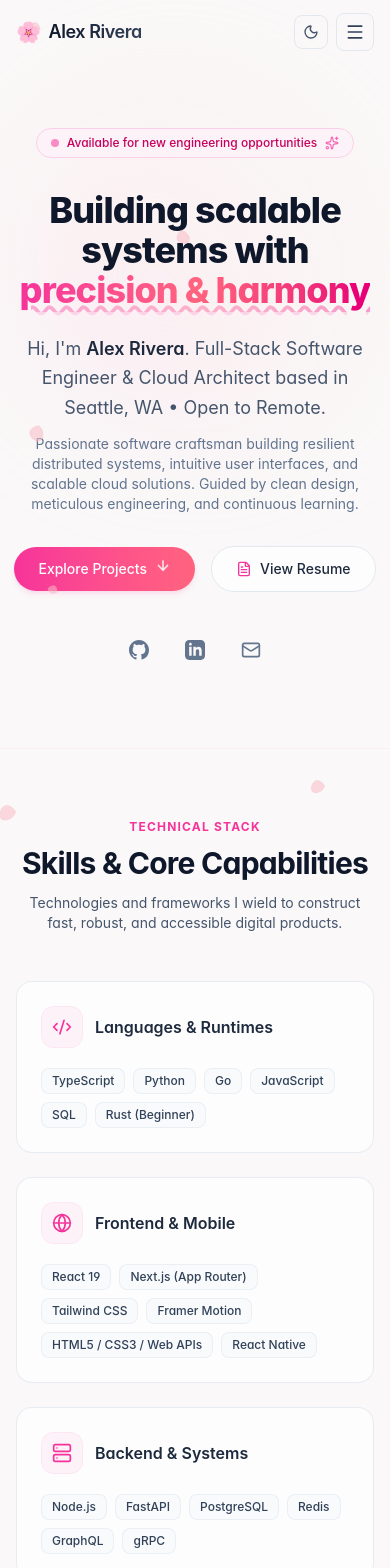
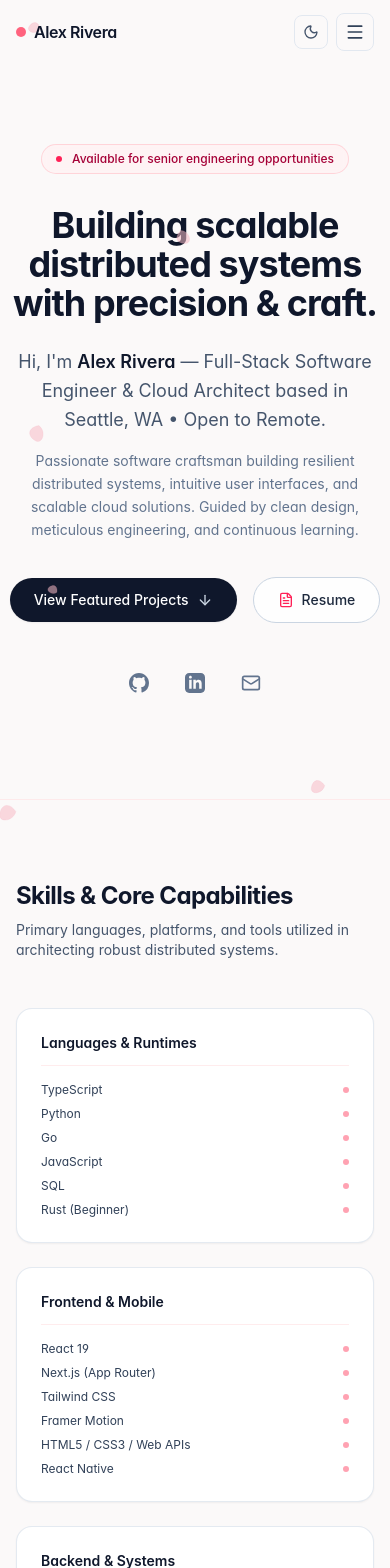
Before and after one commit to austinhttps/portfolio, a Next.js app: page / in a window 390 px wide. Shown: the top 1568 px of the page. Built offline with nearby package versions, Linux system fonts and the light colour scheme.

Commit message:
refactor(ui): remove AI slop, eliminate gradient text, remove eyebrow kickers, and elevate craft

```diff
--- a/src/app/globals.css
+++ b/src/app/globals.css
@@ -1,17 +1,25 @@
 @import "tailwindcss";
 
 :root {
-  --background: #faf8f8;
-  --foreground: #1e293b;
-  --blossom-pink: #ffd1dc;
-  --blossom-accent: #f472b6;
+  --background: #fbf9f9;
+  --foreground: #181d27;
+  --muted: #535862;
+  --border: #f2e3e6;
+  --card: #ffffff;
+  --sakura-accent: #e85d75;
+  --sakura-subtle: #fbebee;
+  --sakura-border: #f4c2cc;
 }
 
 .dark {
-  --background: #090d16;
-  --foreground: #f1f5f9;
-  --blossom-pink: #f472b6;
-  --blossom-accent: #fb7185;
+  --background: #0c0f17;
+  --foreground: #f4f5f7;
+  --muted: #9496a1;
+  --border: #232029;
+  --card: #131722;
+  --sakura-accent: #f27289;
+  --sakura-subtle: #241820;
+  --sakura-border: #4a2835;
 }
 
 html {
@@ -22,4 +30,44 @@ body {
   background-color: var(--background);
   color: var(--foreground);
   font-feature-settings: "cv02", "cv03", "cv04", "cv11";
+  text-rendering: optimizeLegibility;
+  -webkit-font-smoothing: antialiased;
 }
+
+/* Crafted custom selection */
+::selection {
+  background-color: #f7c5cc;
+  color: #5c1828;
+}
+
+.dark ::selection {
+  background-color: #531c2b;
+  color: #ffccd5;
+}
+
+/* Custom subtle scrollbar */
+::-webkit-scrollbar {
+  width: 8px;
+}
+
+::-webkit-scrollbar-track {
+  background: transparent;
+}
+
+::-webkit-scrollbar-thumb {
+  background: #e2d1d5;
+  border-radius: 4px;
+}
+
+.dark ::-webkit-scrollbar-thumb {
+  background: #2a2c3a;
+  border-radius: 4px;
+}
+
+::-webkit-scrollbar-thumb:hover {
+  background: #d8b8bf;
+}
+
+.dark ::-webkit-scrollbar-thumb:hover {
+  background: #3b3e52;
+}
--- a/src/components/HeroSection.tsx
+++ b/src/components/HeroSection.tsx
@@ -2,84 +2,64 @@
 
 import React from "react";
 import { portfolioData } from "@/data/portfolio";
-import { ArrowDown, Mail, FileText, Sparkles } from "lucide-react";
+import { ArrowDown, Mail, FileText } from "lucide-react";
 import { GithubIcon, LinkedinIcon } from "@/components/SocialIcons";
-import confetti from "canvas-confetti";
 
 export function HeroSection() {
   const { personal } = portfolioData;
 
-  const handleConfetti = () => {
-    confetti({
-      particleCount: 40,
-      spread: 60,
-      origin: { y: 0.7 },
-      colors: ["#ffd1dc", "#f7c5cc", "#ffb7c5", "#ffffff"],
-    });
-  };
-
   return (
     <section
       id="about"
-      className="relative pt-32 pb-20 md:pt-40 md:pb-32 flex flex-col items-center justify-center text-center overflow-hidden"
+      className="relative pt-36 pb-24 md:pt-44 md:pb-32 flex flex-col items-center justify-center text-center overflow-hidden"
     >
-      {/* Background glow decoration */}
-      <div className="absolute top-1/3 left-1/2 -translate-x-1/2 -translate-y-1/2 w-[340px] h-[340px] md:w-[600px] md:h-[600px] bg-gradient-to-tr from-pink-200/40 via-rose-100/30 to-transparent dark:from-pink-900/15 dark:via-rose-950/10 blur-3xl rounded-full pointer-events-none -z-10" />
-
-      {/* Status Pill */}
-      <div
-        onClick={handleConfetti}
-        className="cursor-pointer group inline-flex items-center gap-2 px-3.5 py-1.5 rounded-full border border-pink-200 dark:border-pink-900/60 bg-pink-50/80 dark:bg-pink-950/30 text-xs font-medium text-pink-700 dark:text-pink-300 mb-8 backdrop-blur-sm transition-all hover:scale-105 hover:border-pink-300"
-      >
-        <span className="flex h-2 w-2 rounded-full bg-pink-500 animate-pulse" />
-        <span>Available for new engineering opportunities</span>
-        <Sparkles className="w-3.5 h-3.5 text-pink-400 group-hover:rotate-45 transition-transform" />
+      {/* Availability Status */}
+      <div className="inline-flex items-center gap-2.5 px-3.5 py-1.5 rounded-full border border-rose-200/80 dark:border-rose-900/60 bg-rose-50/70 dark:bg-rose-950/30 text-xs font-medium text-rose-800 dark:text-rose-200 mb-8 backdrop-blur-xs">
+        <span className="flex h-1.5 w-1.5 rounded-full bg-rose-500" />
+        <span>Available for senior engineering opportunities</span>
       </div>
 
       {/* Main Headline */}
-      <h1 className="text-4xl sm:text-6xl md:text-7xl font-extrabold tracking-tight text-slate-900 dark:text-white max-w-4xl">
-        Building scalable systems with{" "}
-        <span className="bg-gradient-to-r from-pink-500 via-rose-400 to-pink-600 bg-clip-text text-transparent underline decoration-pink-300/40 decoration-wavy">
-          precision & harmony
-        </span>
+      <h1 className="text-4xl sm:text-6xl md:text-7xl font-bold tracking-tight text-slate-900 dark:text-white max-w-4xl leading-[1.08]">
+        Building scalable distributed systems with precision & craft.
       </h1>
 
-      {/* Subtitle */}
+      {/* Subtitle / Value Proposition */}
       <p className="mt-6 text-lg sm:text-xl text-slate-600 dark:text-slate-300 max-w-2xl px-4 leading-relaxed font-normal">
-        Hi, I&apos;m <strong className="font-semibold text-slate-800 dark:text-slate-100">{personal.name}</strong>. {personal.headline} based in {personal.location}.
+        Hi, I&apos;m <strong className="font-semibold text-slate-900 dark:text-slate-100">{personal.name}</strong> — {personal.headline} based in {personal.location}.
       </p>
 
       {/* Bio paragraph */}
-      <p className="mt-3 text-sm sm:text-base text-slate-500 dark:text-slate-400 max-w-xl px-4">
+      <p className="mt-4 text-sm sm:text-base text-slate-500 dark:text-slate-400 max-w-xl px-4 leading-relaxed">
         {personal.bio}
       </p>
 
-      {/* Primary Actions */}
-      <div className="mt-8 flex flex-wrap items-center justify-center gap-4">
+      {/* Actions */}
+      <div className="mt-9 flex flex-wrap items-center justify-center gap-4">
         <a
           href="#projects"
-          className="px-6 py-3 rounded-full bg-gradient-to-r from-pink-500 to-rose-400 hover:from-pink-600 hover:to-rose-500 text-white font-medium text-sm shadow-md hover:shadow-pink-500/20 shadow-pink-500/10 transition-all flex items-center gap-2"
+          className="group px-6 py-3 rounded-full bg-slate-900 hover:bg-slate-800 dark:bg-rose-500 dark:hover:bg-rose-600 text-white font-medium text-sm transition-all flex items-center gap-2 shadow-xs cursor-pointer"
         >
-          Explore Projects
-          <ArrowDown className="w-4 h-4 animate-bounce" />
+          <span>View Featured Projects</span>
+          <ArrowDown className="w-4 h-4 text-slate-300 dark:text-white transition-transform group-hover:translate-y-0.5" />
         </a>
 
         <a
           href={personal.resumeUrl}
-          className="px-6 py-3 rounded-full border border-slate-200 dark:border-slate-800 bg-white/70 dark:bg-slate-900/60 hover:bg-slate-50 dark:hover:bg-slate-800 text-slate-800 dark:text-slate-200 font-medium text-sm transition-all flex items-center gap-2 backdrop-blur-xs"
+          className="px-6 py-3 rounded-full border border-slate-300 dark:border-slate-800 bg-white/80 dark:bg-slate-900/80 hover:bg-slate-50 dark:hover:bg-slate-800 text-slate-800 dark:text-slate-200 font-medium text-sm transition-all flex items-center gap-2 cursor-pointer"
         >
-          <FileText className="w-4 h-4 text-pink-500" />
-          View Resume
+          <FileText className="w-4 h-4 text-rose-500" />
+          <span>Resume</span>
         </a>
       </div>
 
       {/* Social Icons Bar */}
-      <div className="mt-10 flex items-center gap-5 text-slate-500 dark:text-slate-400">
+      <div className="mt-10 flex items-center gap-4 text-slate-500 dark:text-slate-400">
         <a
           href={personal.socials.github}
           target="_blank"
           rel="noopener noreferrer"
-          className="hover:text-pink-600 dark:hover:text-pink-400 hover:scale-110 transition-all p-2 rounded-full hover:bg-pink-50 dark:hover:bg-pink-950/30"
+          className="hover:text-rose-600 dark:hover:text-rose-400 transition-colors p-2.5 rounded-full hover:bg-rose-50 dark:hover:bg-rose-950/40"
           aria-label="GitHub Profile"
         >
           <GithubIcon className="w-5 h-5" />
@@ -88,14 +68,14 @@ export function HeroSection() {
           href={personal.socials.linkedin}
           target="_blank"
           rel="noopener noreferrer"
-          className="hover:text-pink-600 dark:hover:text-pink-400 hover:scale-110 transition-all p-2 rounded-full hover:bg-pink-50 dark:hover:bg-pink-950/30"
+          className="hover:text-rose-600 dark:hover:text-rose-400 transition-colors p-2.5 rounded-full hover:bg-rose-50 dark:hover:bg-rose-950/40"
           aria-label="LinkedIn Profile"
         >
           <LinkedinIcon className="w-5 h-5" />
         </a>
         <a
           href={personal.socials.email}
-          className="hover:text-pink-600 dark:hover:text-pink-400 hover:scale-110 transition-all p-2 rounded-full hover:bg-pink-50 dark:hover:bg-pink-950/30"
+          className="hover:text-rose-600 dark:hover:text-rose-400 transition-colors p-2.5 rounded-full hover:bg-rose-50 dark:hover:bg-rose-950/40"
           aria-label="Send Email"
         >
           <Mail className="w-5 h-5" />
--- a/src/components/Navbar.tsx
+++ b/src/components/Navbar.tsx
@@ -9,7 +9,7 @@ const navLinks = [
   { name: "Skills", href: "#skills" },
   { name: "Projects", href: "#projects" },
   { name: "Experience", href: "#experience" },
-  { name: "Certs", href: "#certifications" },
+  { name: "Certifications", href: "#certifications" },
   { name: "Writing", href: "#writing" },
   { name: "Contact", href: "#contact" },
 ];
@@ -21,7 +21,7 @@ export function Navbar() {
 
   useEffect(() => {
     const handleScroll = () => {
-      setScrolled(window.scrollY > 20);
+      setScrolled(window.scrollY > 16);
     };
     window.addEventListener("scroll", handleScroll);
     return () => window.removeEventListener("scroll", handleScroll);
@@ -31,20 +31,18 @@ export function Navbar() {
     <header
       className={`fixed top-0 left-0 right-0 z-40 transition-all duration-300 ${
         scrolled
-          ? "bg-white/80 dark:bg-slate-950/80 backdrop-blur-md border-b border-pink-100 dark:border-pink-950/40 shadow-xs"
+          ? "bg-white/85 dark:bg-slate-950/85 backdrop-blur-md border-b border-rose-100/80 dark:border-rose-950/50 shadow-xs"
           : "bg-transparent border-b border-transparent"
       }`}
     >
       <div className="max-w-6xl mx-auto px-4 sm:px-6 lg:px-8 h-16 flex items-center justify-between">
-        {/* Brand / Logo */}
+        {/* Brand */}
         <a
           href="#"
-          className="flex items-center gap-2 group text-slate-800 dark:text-slate-100 font-semibold text-lg tracking-tight"
+          className="flex items-center gap-2 group text-slate-900 dark:text-slate-100 font-semibold tracking-tight"
         >
-          <span className="inline-block text-pink-400 group-hover:rotate-12 transition-transform duration-300 text-xl">
-            🌸
-          </span>
-          <span className="bg-gradient-to-r from-slate-900 to-slate-700 dark:from-white dark:to-slate-300 bg-clip-text text-transparent group-hover:from-pink-600 group-hover:to-rose-400 transition-colors">
+          <span className="w-2.5 h-2.5 rounded-full bg-rose-400 group-hover:scale-125 transition-transform duration-300" />
+          <span className="text-base font-semibold group-hover:text-rose-600 dark:group-hover:text-rose-400 transition-colors">
             Alex Rivera
           </span>
         </a>
@@ -55,7 +53,7 @@ export function Navbar() {
             <a
               key={link.name}
               href={link.href}
-              className="text-sm font-medium text-slate-600 dark:text-slate-300 hover:text-pink-600 dark:hover:text-pink-400 transition-colors"
+              className="text-xs uppercase tracking-wider font-medium text-slate-600 dark:text-slate-300 hover:text-rose-600 dark:hover:text-rose-400 transition-colors"
             >
               {link.name}
             </a>
@@ -64,25 +62,23 @@ export function Navbar() {
 
         {/* Control Buttons (Theme + Petals) */}
         <div className="hidden md:flex items-center gap-3">
-          {/* Petal animation toggle */}
           <button
             onClick={togglePetals}
-            title={petalsEnabled ? "Disable blossom petals" : "Enable blossom petals"}
-            className={`p-2 rounded-full border transition-all text-xs flex items-center gap-1.5 ${
+            title={petalsEnabled ? "Disable falling petals" : "Enable falling petals"}
+            className={`px-3 py-1.5 rounded-full border transition-all text-xs flex items-center gap-1.5 cursor-pointer ${
               petalsEnabled
-                ? "bg-pink-50 dark:bg-pink-950/40 border-pink-200 dark:border-pink-800 text-pink-600 dark:text-pink-300 shadow-xs"
-                : "bg-slate-100 dark:bg-slate-800 border-slate-200 dark:border-slate-700 text-slate-400"
+                ? "bg-rose-50 dark:bg-rose-950/40 border-rose-200 dark:border-rose-900/60 text-rose-700 dark:text-rose-300"
+                : "bg-slate-100 dark:bg-slate-800 border-slate-200 dark:border-slate-700 text-slate-500"
             }`}
             aria-label="Toggle cherry blossom petals animation"
           >
             <Sparkles className="w-3.5 h-3.5" />
-            <span className="text-xs font-medium">Petals</span>
+            <span className="font-medium">Petals</span>
           </button>
 
-          {/* Light / Dark Mode Toggle */}
           <button
             onClick={toggleTheme}
-            className="p-2 rounded-full border border-slate-200 dark:border-slate-800 bg-white/70 dark:bg-slate-900/70 text-slate-700 dark:text-slate-300 hover:text-pink-600 dark:hover:text-pink-400 transition-colors"
+            className="p-2 rounded-full border border-slate-200 dark:border-slate-800 bg-white/80 dark:bg-slate-900/80 text-slate-700 dark:text-slate-300 hover:text-rose-600 dark:hover:text-rose-400 hover:border-rose-200 dark:hover:border-rose-900/60 transition-colors cursor-pointer"
             aria-label="Toggle theme mode"
           >
             {theme === "dark" ? (
@@ -97,7 +93,7 @@ export function Navbar() {
         <div className="flex md:hidden items-center gap-2">
           <button
             onClick={toggleTheme}
-            className="p-2 rounded-lg border border-slate-200 dark:border-slate-800 text-slate-600 dark:text-slate-300"
+            className="p-2 rounded-lg border border-slate-200 dark:border-slate-800 text-slate-600 dark:text-slate-300 cursor-pointer"
             aria-label="Toggle theme"
           >
             {theme === "dark" ? (
@@ -108,7 +104,7 @@ export function Navbar() {
           </button>
           <button
             onClick={() => setMobileMenuOpen(!mobileMenuOpen)}
-            className="p-2 rounded-lg border border-slate-200 dark:border-slate-800 text-slate-700 dark:text-slate-300"
+            className="p-2 rounded-lg border border-slate-200 dark:border-slate-800 text-slate-700 dark:text-slate-300 cursor-pointer"
             aria-label="Open mobile menu"
           >
             {mobileMenuOpen ? <X className="w-5 h-5" /> : <Menu className="w-5 h-5" />}
@@ -118,13 +114,13 @@ export function Navbar() {
 
       {/* Mobile Drawer Menu */}
       {mobileMenuOpen && (
-        <div className="md:hidden bg-white/95 dark:bg-slate-950/95 backdrop-blur-lg border-b border-pink-100 dark:border-pink-950 px-4 py-4 space-y-3">
+        <div className="md:hidden bg-white/95 dark:bg-slate-950/95 backdrop-blur-md border-b border-rose-100 dark:border-rose-950 px-4 py-4 space-y-3">
           {navLinks.map((link) => (
             <a
               key={link.name}
               href={link.href}
               onClick={() => setMobileMenuOpen(false)}
-              className="block text-base font-medium text-slate-700 dark:text-slate-200 hover:text-pink-600 dark:hover:text-pink-400 py-1"
+              className="block text-sm font-medium text-slate-700 dark:text-slate-200 hover:text-rose-600 dark:hover:text-rose-400 py-1"
             >
               {link.name}
             </a>
@@ -133,9 +129,9 @@ export function Navbar() {
             <span className="text-xs text-slate-500 dark:text-slate-400">Blossom Animation</span>
             <button
               onClick={togglePetals}
-              className={`px-3 py-1 rounded-full text-xs font-medium border flex items-center gap-1.5 ${
+              className={`px-3 py-1 rounded-full text-xs font-medium border flex items-center gap-1.5 cursor-pointer ${
                 petalsEnabled
-                  ? "bg-pink-50 dark:bg-pink-950/40 border-pink-200 dark:border-pink-800 text-pink-600 dark:text-pink-300"
+                  ? "bg-rose-50 dark:bg-rose-950/40 border-rose-200 dark:border-rose-900/60 text-rose-700 dark:text-rose-300"
                   : "bg-slate-100 dark:bg-slate-800 border-slate-200 dark:border-slate-700 text-slate-400"
               }`}
             >
--- a/src/components/SkillsSection.tsx
+++ b/src/components/SkillsSection.tsx
@@ -2,65 +2,44 @@
 
 import React from "react";
 import { portfolioData } from "@/data/portfolio";
-import { Code2, Server, Globe, Cloud } from "lucide-react";
 
 export function SkillsSection() {
   const { skills } = portfolioData;
 
-  const getCategoryIcon = (index: number) => {
-    switch (index) {
-      case 0:
-        return <Code2 className="w-5 h-5 text-pink-500" />;
-      case 1:
-        return <Globe className="w-5 h-5 text-pink-500" />;
-      case 2:
-        return <Server className="w-5 h-5 text-pink-500" />;
-      default:
-        return <Cloud className="w-5 h-5 text-pink-500" />;
-    }
-  };
-
   return (
-    <section id="skills" className="py-16 border-t border-pink-100/60 dark:border-pink-950/40">
+    <section id="skills" className="py-20 border-t border-rose-100/70 dark:border-rose-950/40">
       <div className="max-w-6xl mx-auto px-4 sm:px-6 lg:px-8">
-        <div className="text-center max-w-2xl mx-auto mb-12">
-          <span className="text-xs uppercase tracking-widest text-pink-500 dark:text-pink-400 font-bold">
-            Technical Stack
-          </span>
-          <h2 className="mt-2 text-3xl font-bold tracking-tight text-slate-900 dark:text-white">
+        <div className="max-w-2xl mb-12">
+          <h2 className="text-2xl sm:text-3xl font-bold tracking-tight text-slate-900 dark:text-white">
             Skills & Core Capabilities
           </h2>
-          <p className="mt-3 text-slate-600 dark:text-slate-400 text-sm">
-            Technologies and frameworks I wield to construct fast, robust, and accessible digital products.
+          <p className="mt-2 text-slate-600 dark:text-slate-400 text-sm">
+            Primary languages, platforms, and tools utilized in architecting robust distributed systems.
           </p>
         </div>
 
         <div className="grid grid-cols-1 md:grid-cols-2 lg:grid-cols-4 gap-6">
-          {skills.map((category, idx) => (
+          {skills.map((category) => (
             <div
               key={category.title}
-              className="group p-6 rounded-2xl bg-white/70 dark:bg-slate-900/60 border border-slate-200/80 dark:border-slate-800/80 hover:border-pink-300 dark:hover:border-pink-900/80 transition-all hover:shadow-lg hover:shadow-pink-500/5 backdrop-blur-xs flex flex-col justify-between"
+              className="p-6 rounded-2xl bg-white dark:bg-slate-900/70 border border-slate-200/90 dark:border-slate-800/80 shadow-xs flex flex-col justify-between"
             >
               <div>
-                <div className="flex items-center gap-3 mb-4">
-                  <div className="p-2.5 rounded-xl bg-pink-50 dark:bg-pink-950/40 border border-pink-100 dark:border-pink-900/50">
-                    {getCategoryIcon(idx)}
-                  </div>
-                  <h3 className="font-semibold text-slate-800 dark:text-slate-200 text-base">
-                    {category.title}
-                  </h3>
-                </div>
+                <h3 className="font-semibold text-slate-900 dark:text-slate-100 text-sm pb-3 mb-4 border-b border-rose-100/70 dark:border-rose-950/50">
+                  {category.title}
+                </h3>
 
-                <div className="flex flex-wrap gap-2 pt-1">
+                <ul className="space-y-2">
                   {category.skills.map((skill) => (
-                    <span
+                    <li
                       key={skill.name}
-                      className="px-2.5 py-1 text-xs font-medium rounded-lg bg-slate-50 dark:bg-slate-800/80 text-slate-700 dark:text-slate-300 border border-slate-200/60 dark:border-slate-700/60 group-hover:border-pink-200 dark:group-hover:border-pink-900/40 transition-colors"
+                      className="text-xs text-slate-700 dark:text-slate-300 flex items-center justify-between"
                     >
-                      {skill.name}
-                    </span>
+                      <span>{skill.name}</span>
+                      <span className="w-1.5 h-1.5 rounded-full bg-rose-400/60" />
+                    </li>
                   ))}
-                </div>
+                </ul>
               </div>
             </div>
           ))}
```
Also changed, not shown: src/components/CertificationsSection.tsx (+17 -27 lines), src/components/ContactSection.tsx (+38 -53 lines), src/components/ExperienceSection.tsx (+26 -38 lines), src/components/Footer.tsx (+5 -5 lines), src/components/ProjectsSection.tsx (+21 -25 lines), src/components/WritingSection.tsx (+17 -25 lines).
